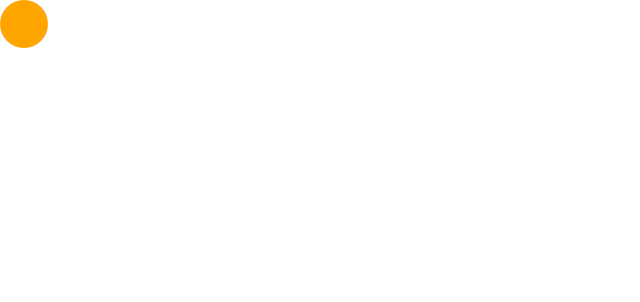
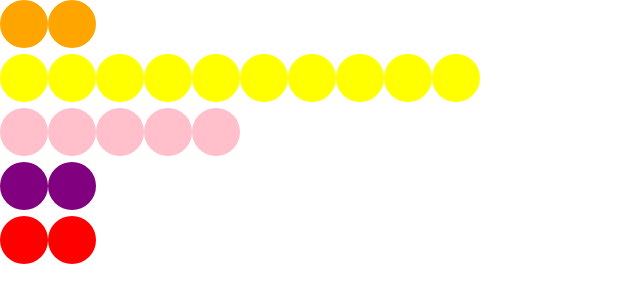
Before and after one commit to richardcrng/smarties-challenge, a React (Create React App) app: page / in a window 1280 px wide. Shown: the top 302 px of the page, without its empty margins (0-640 px from the left). Built offline with nearby package versions, Linux system fonts and the light colour scheme.

Commit message:
create SmartiesGroup organism

```diff
--- a/src/App.js
+++ b/src/App.js
@@ -1,10 +1,17 @@
 import React from 'react';
 import Smarties from './components/molecules/Smarties';
+import SmartiesGroup from './components/organisms/SmartiesGroup/SmartiesGroup';
 
 function App() {
   return (
     <div>
-      <Smarties n={3} color="orange" />
+      <SmartiesGroup>
+        <Smarties n={2} color="orange" />
+        <Smarties n={10} color="yellow" />
+        <Smarties n={5} color="pink" />
+        <Smarties n={2} color="purple" />
+        <Smarties n={2} color="red" />
+      </SmartiesGroup>
     </div>
   );
 }
--- a/src/components/molecules/Smarties/Smarties.js
+++ b/src/components/molecules/Smarties/Smarties.js
@@ -4,7 +4,7 @@
 function Smarties({ n, color }) {
   return (
     <div>
-      {Array.of(n).map((val, idx) => (
+      {[...Array(n).keys()].map((val, idx) => (
         <Smartie key={idx} color={color} />
       ))}
     </div>
--- /dev/null
+++ b/src/components/organisms/SmartiesGroup/SmartiesGroup.js
@@ -0,0 +1,11 @@
+import React from 'react';
+
+function SmartiesGroup({ children }) {
+  return (
+    <div>
+      {children}
+    </div>
+  )
+}
+
+export default SmartiesGroup;
```
